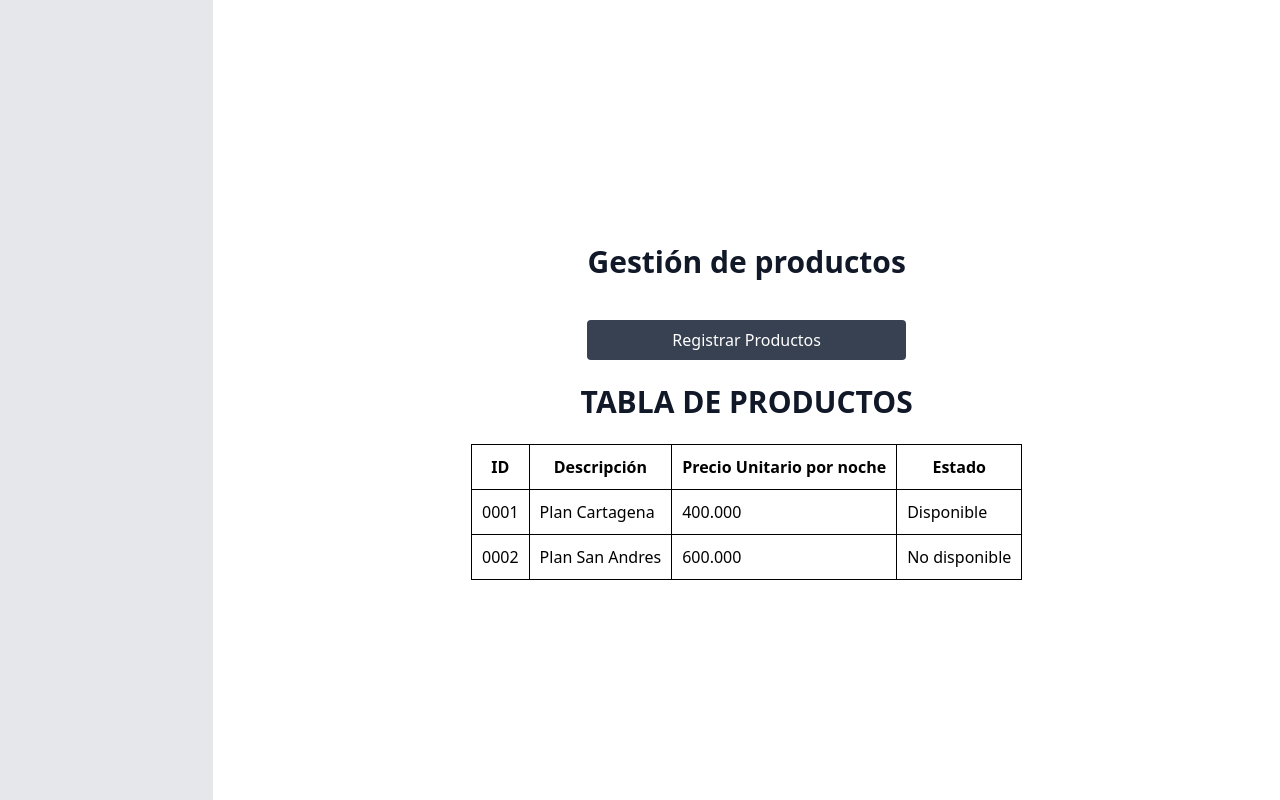
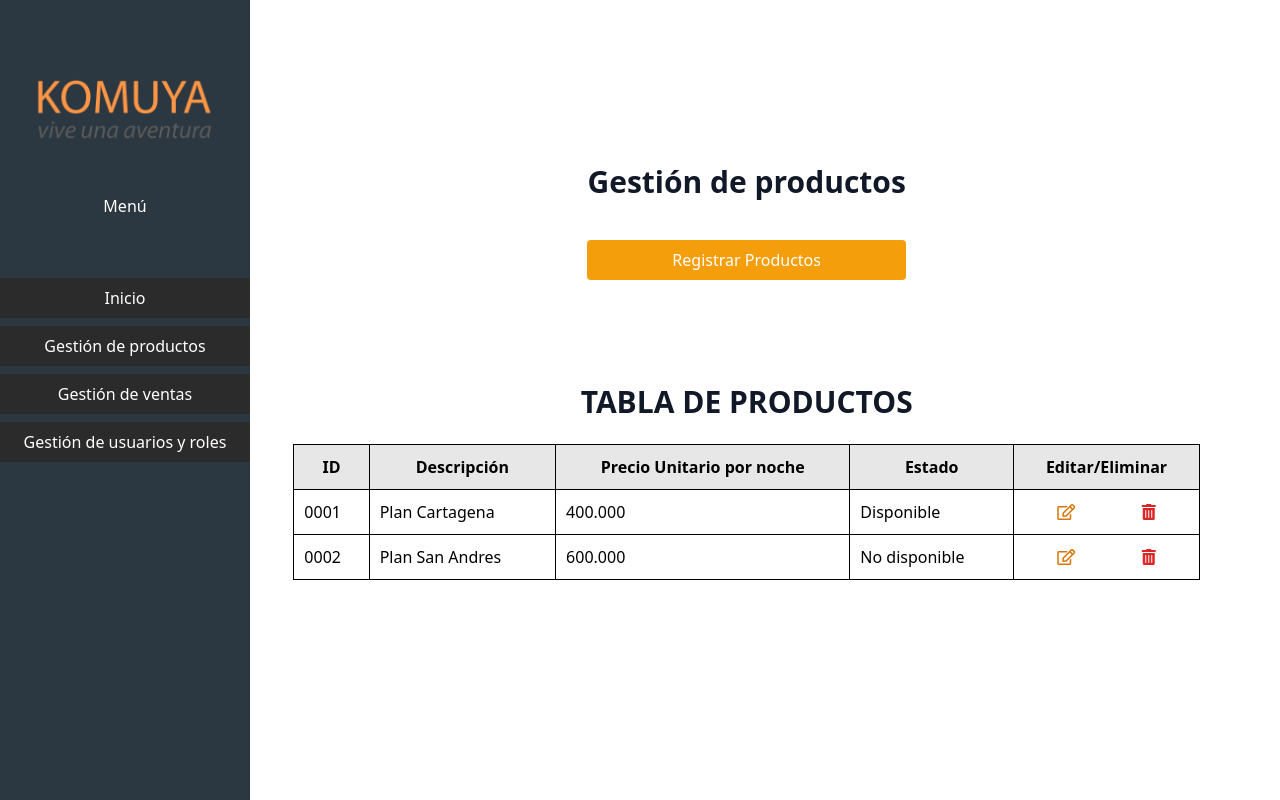
Before and after one commit to Club5-MinTic/Proyectos, a React (Create React App) app: page /registroProductos in a window 1280 px wide. Built offline with nearby package versions, Linux system fonts and the light colour scheme.

Commit message:
Otros cambios

```diff
--- a/package.json
+++ b/package.json
@@ -7,6 +7,8 @@
     "@testing-library/jest-dom": "^5.11.4",
     "@testing-library/react": "^11.1.0",
     "@testing-library/user-event": "^12.1.10",
+    "axios": "^0.23.0",
+    "nanoid": "^3.1.30",
     "react": "^17.0.2",
     "react-dom": "^17.0.2",
     "react-router-dom": "^5.3.0",
--- a/public/index.html
+++ b/public/index.html
@@ -15,7 +15,9 @@
       user's mobile device or desktop. See https://developers.google.com/web/fundamentals/web-app-manifest/
     -->
     <link rel="manifest" href="%PUBLIC_URL%/manifest.json" />
-    <!--
+    <link rel="stylesheet" href="https://use.fontawesome.com/releases/v5.8.1/css/all.css" integrity="sha384-50oBUHEmvpQ+1lW4y57PTFmhCaXp0ML5d60M1M7uH2+nqUivzIebhndOJK28anvf" crossorigin="anonymous">
+
+        <!--
       Notice the use of %PUBLIC_URL% in the tags above.
       It will be replaced with the URL of the `public` folder during the build.
       Only files inside the `public` folder can be referenced from the HTML.
--- a/src/components/Sidebar.jsx
+++ b/src/components/Sidebar.jsx
@@ -1,11 +1,26 @@
 import React from 'react'
-import 'styles/estilos.css'
+import 'styles/estilosMenu.css'
+import photo from 'media/photo.png'
+import logo from 'media/logo.png'
 
 const Sidebar = () => {
 
     return (
+        <nav className= 'w-64'>
+             <body>
+                <div class="Menu">
+                    <img className='p-5 mt-10' src={photo} alt="No se encontró la imagen"/>
+                    <h6 id="Titulo" className='p-5 text-white mb-10'>Menú</h6>
+                    <div>
+                        <button className="boton mb-2">Inicio</button>
+                        <button className="boton mb-2">Gestión de productos</button>
+                        <button className="boton mb-2">Gestión de ventas</button>
+                        <button className="boton mb-2">Gestión de usuarios y roles</button>
+                    </div>
+                </div>
 
-        <nav className=' bg-gray-200 w-64'></nav>
+            </body>
+        </nav>
     )
 }
 
--- a/src/pages/RegistroProductos.jsx
+++ b/src/pages/RegistroProductos.jsx
@@ -1,8 +1,9 @@
-//import Navbar from 'components/Navbar'
-import React, {useEffect, useState} from 'react'
+import React, {useEffect, useState, useRef} from 'react'
 import { ToastContainer, toast } from 'react-toastify';
 import 'react-toastify/dist/ReactToastify.css';
+import { nanoid } from 'nanoid';
 //import VerProductos from './VerProductos';
+//import axios from 'axios';
 
 const RegistroProductos = () => {
     const [mostrarTabla, setMostrarTabla] = useState(true);
@@ -28,7 +29,7 @@ const RegistroProductos = () => {
         <div className='flex h-full w-full flex-col items-center justify-center'>
             <div className=''>
                 <h1 className='mt-6 text-center text-3xl font-extrabold text-gray-900 mb-10 self-start'>Gestión de productos</h1>
-                <button onClick={()=>{setMostrarTabla(!mostrarTabla)}} className='bg-gray-700 text-white p-2 w-full rounded'>
+                <button onClick={()=>{setMostrarTabla(!mostrarTabla)}} className='text-white p-2 w-full rounded bg-yellow-500'>
                 {textoBoton}
                 </button>
             </div>
@@ -36,9 +37,9 @@ const RegistroProductos = () => {
             (<TablaProductos listaProductos={productos}/>
             ) : (
             <FormularioProductos
-                funcionParaMostrarTabla={setMostrarTabla}
+                setMostrarTabla={setMostrarTabla}
                 listaProductos={productos}
-                funcionParaAgregarProducto={setProductos}/>
+                setProductos={setProductos}/>
             )}
             <ToastContainer position="bottom-center" autoClose={2000}/>
         </div>
@@ -46,64 +47,71 @@ const RegistroProductos = () => {
 }
 
 const TablaProductos = ({ listaProductos }) => {
-    return <div className='miTabla'>
+    return <div className='w-full p-20'>
             <h1 className='mt-6 text-center text-3xl font-extrabold text-gray-900'>TABLA DE PRODUCTOS</h1>
             <br />
-            <table style={{width: '100%'}}>
+            <table className='tabla p-20'>
                <thead>
                     <tr>
                         <th>ID</th>
                         <th>Descripción</th>
                         <th>Precio Unitario por noche</th>
                         <th>Estado</th>
+                        <th>Editar/Eliminar</th>
                     </tr>
                 </thead>
                 <tbody>
                     {listaProductos.map((producto) => {
                         return(
-                            <tr>
-                                <td>{producto.id}</td>
-                                <td>{producto.descripcion}</td>
-                                <td>{producto.valorUnitario}</td>
-                                <td>{producto.estado}</td>
-                            </tr>
-                        );
-
-                    })}
-
+                            <FilaProducto key={nanoid()} producto={producto}/>
+                        );})}
                 </tbody>
             </table>
         </div>;
 };
 
-const FormularioProductos =( {funcionParaMostrarTabla, listaProductos, funcionParaAgregarProducto})=> {
-    const [id, setId] = useState();
-    const [descripcion, setDescripcion] = useState();
-    const [valorUnitario, setValorUnitario] = useState();
-    const [estado, setEstado] = useState();
+const FilaProducto = ({producto}) => {
+    return (
+        <tr >
+            <td>{producto.id}</td>
+            <td>{producto.descripcion}</td>
+            <td>{producto.valorUnitario}</td>
+            <td>{producto.estado}</td>
+            <td>
+                <div className='flex w-full justify-around'>
+                    <i className="far fa-edit text-yellow-600 hover:text-yellow-700 "/>
+                    <i className="fas fa-trash-alt text-red-600 hover:text-red-700"/>
+                </div>
+            </td>
+     </tr>
+    );
+};
+const FormularioProductos =( {setMostrarTabla, listaProductos, setProductos})=> {
+    const form = useRef(null)
+    const submitForm = (e) =>{
+        e.preventDefault();
+        const fd = new FormData(form.current);
+        const nuevoProducto = {};
 
-    const enviarAlBackend = () => {
-        console.log("id", id, "descripcion", descripcion, "valorUnitario", valorUnitario, "estado", estado);
-        toast.success("Producto registrado con éxito");
-        funcionParaMostrarTabla(true);
-        funcionParaAgregarProducto([
-            ...listaProductos,
-            {id: id, descripcion: descripcion, valorUnitario: valorUnitario, estado: estado},
-        ]);
+        fd.forEach((value, key) => {
+            nuevoProducto[key] = value;
+
+        //Codigo de postman para obtener datos (POST)
+
+        });
+        setMostrarTabla(true);
+        setProductos([...listaProductos, nuevoProducto])
+        toast.success("Producto Registrado");
     };
-
 
     return<div  className= 'flex flex-col'>
             <h1 className='mt-6 text-center text-3xl font-extrabold text-gray-900'>REGISTRO DE PRODUCTOS</h1>
             <br />
+            <form ref={form} onSubmit={submitForm}>
                 <label htmlFor="id">
                     Ingrese ID del producto.
                     <input required className='appearance-none rounded-none relative block w-full px-3 py-2 border border-gray-300 placeholder-gray-500 text-gray-900 rounded-t-md focus:outline-none focus:ring-blue-500 focus:border-blue-500 focus:z-10 sm:text-sm'
                     name="id"
-                value ={id}
-                onChange={(e) => {
-                    setId(e.target.value);
-                }}
                     />
                 </label>
                 <br/>
@@ -111,12 +119,6 @@ const FormularioProductos =( {funcionParaMostrarTabla, listaProductos, funcionPa
                     Ingrese descripción del producto:
                     <input className='appearance-none rounded-none relative block w-full px-3 py-2 border border-gray-300 placeholder-gray-500 text-gray-900 rounded-t-md focus:outline-none focus:ring-blue-500 focus:border-blue-500 focus:z-10 sm:text-sm'
                     name="descripcion"
-                rows="5"
-                cols="40"
-                value ={descripcion}
-                onChange={(e) => {
-                    setDescripcion(e.target.value);
-                }}
                     required/>
                 </label>
                 <br/>
@@ -126,20 +128,12 @@ const FormularioProductos =( {funcionParaMostrarTabla, listaProductos, funcionPa
                     type="number"
                     name='valorUnitario'
                     min='1'
-                value ={valorUnitario}
-                onChange={(e) => {
-                    setValorUnitario(e.target.value);
-                }}
                     required/>
                 </label>
                 <br/>
                 <label htmlFor='estado'>Estado</label>
                     <select className=' p-2 relative block w-full px-3 border border-gray-300 placeholder-gray-500 text-gray-900 rounded-t-md focus:outline-none focus:ring-blue-500 focus:border-blue-500 focus:z-10 sm:text-sm'
                     name='estado'
-                value ={estado}
-                onChange={(e) => {
-                    setEstado(e.target.value);
-                }}
                     required>
                         <option selected disabled>Seleccione una opción</option>
                         <option>Disponible</option>
@@ -150,12 +144,10 @@ const FormularioProductos =( {funcionParaMostrarTabla, listaProductos, funcionPa
                 <div className='space-x-2 items-center justify-center self-end'>
                     <button type='submit'
                     className='bg-blue-500 text-white rounded p-1'
-                onClick={() => {
-                    enviarAlBackend();
-                  }}
                     >Registrar</button>
                     <button type='reset' className='bg-blue-500 text-white rounded p-1'>Borrar</button>
                 </div>
+            </form>
         </div>;
 
 };
--- a/src/styles/estilos.css
+++ b/src/styles/estilos.css
@@ -59,9 +59,14 @@ th, td{
     padding: 10px;
 }
 
-th {
+.tabla th {
+    background-color: rgb(231, 231, 231);
+}
+.tabla{
+    width: 100%;
+}
+.tabla tr:hover{
+    background-color: rgb(238, 237, 237);
+    cursor: pointer;
 
 }
-.miTabla{
-    justify-content: center;
-}
--- /dev/null
+++ b/src/styles/estilosMenu.css
@@ -0,0 +1,55 @@
+:root{
+    --width: 250px;
+
+}
+
+body{
+    background-size: cover;
+
+
+}
+
+.Menu{
+    background-color:#2B3741;
+    position: fixed;
+    top: 0;
+    left: 0;
+    width: var(--width);
+    height: 100%;
+}
+#Titulo{
+    text-align: center;
+}
+
+img{
+
+    top: 0px;
+    left: 0px;
+    width: var(--width);
+
+}
+
+ul{
+    list-style-type: none;
+    margin: 0;
+    padding: 0;
+}
+
+.boton{
+    border-radius: 0;
+    color: white;
+    background-color:rgb(43, 43, 43);
+    border: 0;
+    width: var(--width);
+    height: 40px;
+    cursor: pointer;
+}
+
+.boton:hover{
+    color: white;
+    border-radius: 0;
+    background-color:rgb(60, 60, 60);
+    width: var(--width);
+    height: 40px;
+    cursor: pointer;
+}
```
Also changed, not shown: src/components/Navbar.jsx (+4 -12 lines), 1 other file (tests, documents, lock files or other folders). Lines whose indentation alone changed are shown as unchanged.
